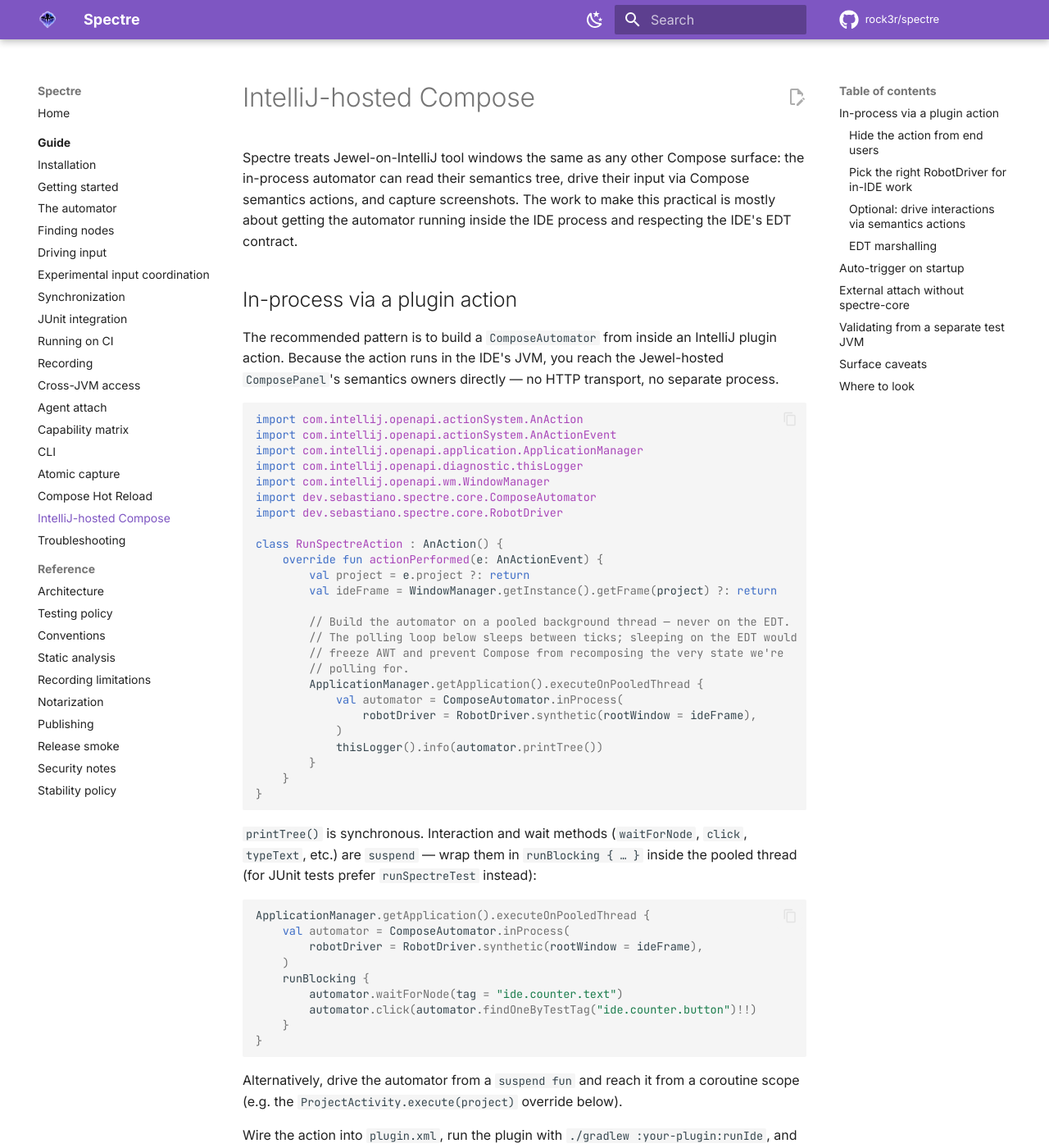
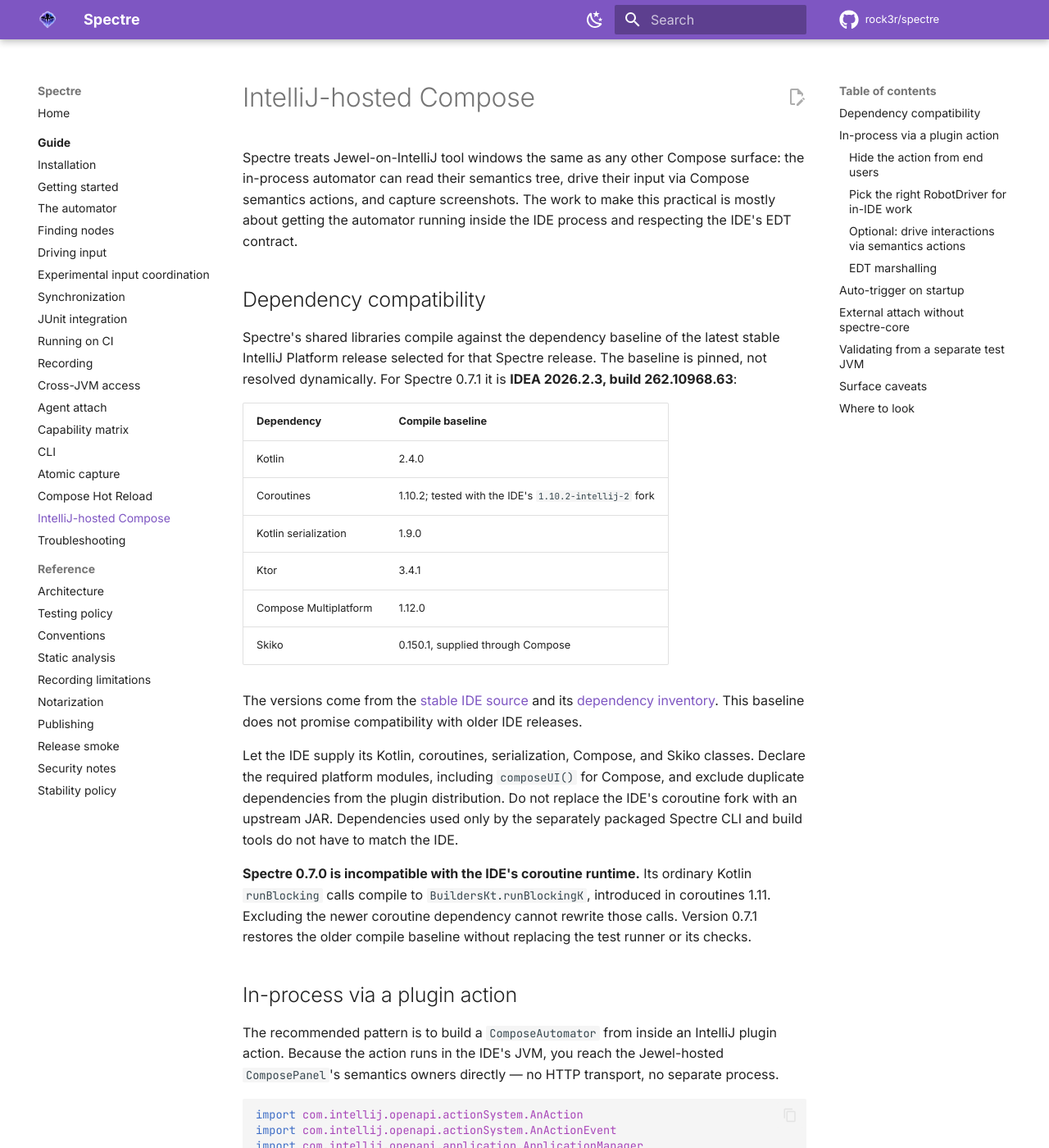
Before and after one commit to rock3r/spectre, an MkDocs documentation site: the page built from docs/guide/intellij.md, in a window 1280 px wide and 1400 px high. Shown: the whole window at 82% size. Built offline with MkDocs 1.6.1 and Material for MkDocs 9.7.7, drawn with Linux system fonts in a browser that asks for light colours; comment, search, counter and statistics services are not loaded.

Commit message:
Align shared dependencies with the stable IntelliJ baseline (#544)
Compile shared libraries against IDEA 2026.2.3 dependencies so ordinary coroutine calls retain the JVM entry points provided by the IDE. Keep transitive dependencies from raising the compile baseline, without imposing strict constraints on consumers or the standalone CLI.

Preserve the existing no-argument constructors and empty-JSON HTTP responses when using the older compiler and Ktor. Add a regression task against the actual IntelliJ coroutine fork and document the baseline policy and 0.7.0 incompatibility.

Verified full check, ABI checks, strict docs, the Linux release smoke cells with isolated reruns for environment-sensitive cells, and all 11 enabled Jewel standalone tests using local repository overrides.

Amp-Thread-ID: https://ampcode.com/threads/T-01a0c98f-45d3-74c7-8cc3-4d8e84c003d3

Co-authored-by: Amp <amp@ampcode.com>

```diff
--- a/docs/guide/intellij.md
+++ b/docs/guide/intellij.md
@@ -5,6 +5,37 @@
 semantics actions, and capture screenshots. The work to make this practical is mostly
 about getting the automator running inside the IDE process and respecting the IDE's
 EDT contract.
+
+## Dependency compatibility
+
+Spectre's shared libraries compile against the dependency baseline of the latest stable
+IntelliJ Platform release selected for that Spectre release. The baseline is pinned, not
+resolved dynamically. For Spectre 0.7.1 it is **IDEA 2026.2.3, build 262.10968.63**:
+
+| Dependency | Compile baseline |
+| --- | --- |
+| Kotlin | 2.4.0 |
+| Coroutines | 1.10.2; tested with the IDE's `1.10.2-intellij-2` fork |
+| Kotlin serialization | 1.9.0 |
+| Ktor | 3.4.1 |
+| Compose Multiplatform | 1.12.0 |
+| Skiko | 0.150.1, supplied through Compose |
+
+The versions come from the
+[stable IDE source](https://github.com/JetBrains/intellij-community/tree/idea/2026.2.3)
+and its [dependency inventory](https://resources.jetbrains.com/storage/third-party-libraries/idea/idea-2026.2.3-third-party-libraries.json).
+This baseline does not promise compatibility with older IDE releases.
+
+Let the IDE supply its Kotlin, coroutines, serialization, Compose, and Skiko classes.
+Declare the required platform modules, including `composeUI()` for Compose, and exclude
+duplicate dependencies from the plugin distribution. Do not replace the IDE's coroutine
+fork with an upstream JAR. Dependencies used only by the separately packaged Spectre CLI
+and build tools do not have to match the IDE.
+
+**Spectre 0.7.0 is incompatible with the IDE's coroutine runtime.** Its ordinary Kotlin
+`runBlocking` calls compile to `BuildersKt.runBlockingK`, introduced in coroutines 1.11.
+Excluding the newer coroutine dependency cannot rewrite those calls. Version 0.7.1
+restores the older compile baseline without replacing the test runner or its checks.
 
 ## In-process via a plugin action
 
```
Also changed, not shown: docs/CONVENTIONS.md (+16 -0 lines), skills/spectre/references/intellij.md (+11 -0 lines), 8 other files.
